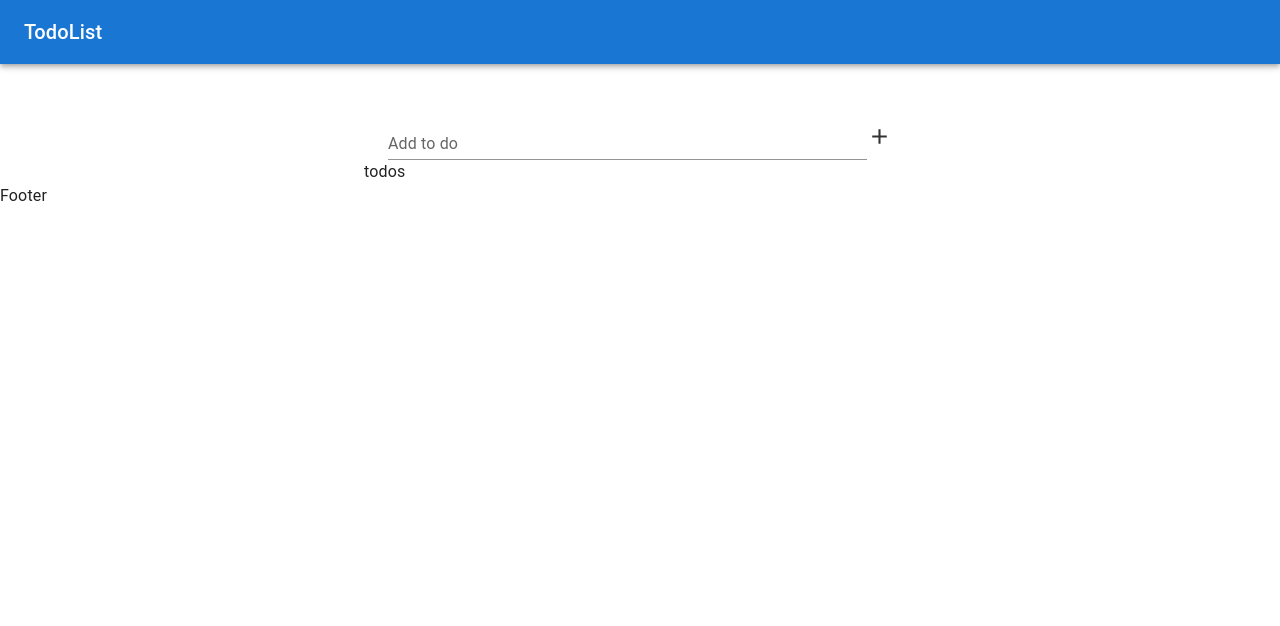
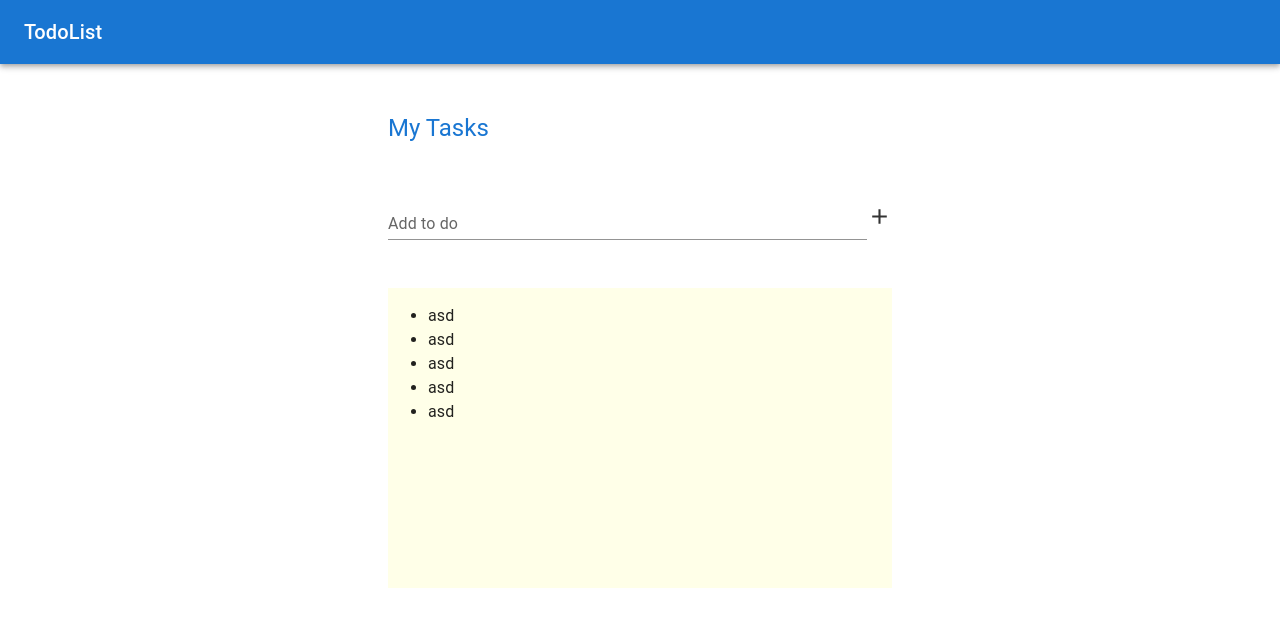
Before and after one commit to Hikari7/TS_todoList, a React (Vite) app: page / in a window 1280 px wide. Shown: the top 626 px of the page. Built offline with nearby package versions, Linux system fonts and the light colour scheme.

Commit message:
modified mui

```diff
--- a/package.json
+++ b/package.json
@@ -11,6 +11,8 @@
   "dependencies": {
     "@emotion/react": "^11.10.5",
     "@emotion/styled": "^11.10.5",
+    "@fontsource/open-sans": "^4.5.14",
+    "@fontsource/roboto": "^4.5.8",
     "@material-ui/core": "^4.12.4",
     "@mui/icons-material": "^5.11.0",
     "@mui/material": "^5.11.4",
@@ -21,6 +23,7 @@
     "@types/react": "^18.0.26",
     "@types/react-dom": "^18.0.9",
     "@vitejs/plugin-react": "^3.0.0",
+    "postcss-normalize": "^10.0.1",
     "typescript": "^4.9.3",
     "vite": "^4.0.0"
   }
--- a/src/App.css
+++ b/src/App.css
@@ -1,9 +1,16 @@
+
+body {
+  font-family: "Poppins", sans-serif;
+}
+
 /* #root {
   max-width: 1280px;
   margin: 0 auto;
   padding: 2rem;
   text-align: center;
 }
+
+
 
 .logo {
   height: 6em;
@@ -38,4 +45,4 @@
 
 .read-the-docs {
   color: #888;
-} */
+} */ ;
--- a/src/App.tsx
+++ b/src/App.tsx
@@ -1,13 +1,20 @@
 import { useState } from "react";
 import "./App.css";
 import Layout from "./Layout/Layout";
-import Form from "./components/main/form";
-import Todos from "./components/main/todos";
+import Form from "./components/main/Form";
+import Todos from "./components/main/Todos";
+import { Toolbar, Typography } from "@mui/material";
+
 
 function App() {
   return (
     <>
       <Layout>
+        <Toolbar variant="dense">
+          <Typography variant="h5" color="primary" sx={{ marginTop: 6 }}>
+            My Tasks
+          </Typography>
+        </Toolbar>
         <Form />
         <Todos />
       </Layout>
--- a/src/components/Footer/Footer.tsx
+++ b/src/components/Footer/Footer.tsx
@@ -1,9 +1,7 @@
-import React from 'react'
+import React from "react";
 
 const Footer = () => {
-  return (
-    <div>Footer</div>
-  )
-}
+  return <>{/* <div>Footer</div> */}</>;
+};
 
-export default Footer
+export default Footer;
--- a/src/components/main/Form.tsx
+++ b/src/components/main/Form.tsx
@@ -26,9 +26,8 @@ const Form = () => {
             fontSize: 25,
             color: "#333",
             display: "block",
-
-            "&:hover:": {
-              cursor: "pointer",
+            "&:hover": {
+              opacity: 0.3,
             },
           }}
         />
--- a/src/components/main/Todos.tsx
+++ b/src/components/main/Todos.tsx
@@ -1,7 +1,37 @@
+import { Box, Container, Typography } from "@mui/material";
 import React from "react";
 
 const Todos = () => {
-  return <div>todos</div>;
+  return (
+    <>
+      <Container
+        maxWidth="sm"
+        sx={{
+          display: "flex",
+          marginTop: 6,
+          alignItems: "center",
+        }}
+      >
+        <Box
+          sx={{
+            minWidth: "100%",
+            minHeight: 300,
+            backgroundColor: "#FFFFE8",
+          }}
+        >
+          <Typography>
+            <ul>
+              <li>asd</li>
+              <li>asd</li>
+              <li>asd</li>
+              <li>asd</li>
+              <li>asd</li>
+            </ul>
+          </Typography>
+        </Box>
+      </Container>
+    </>
+  );
 };
 
 export default Todos;
--- a/src/index.css
+++ b/src/index.css
@@ -1,3 +1,5 @@
+@import-normalize;
+
 /* :root {
   font-family: Inter, Avenir, Helvetica, Arial, sans-serif;
   font-size: 16px;
--- a/src/main.tsx
+++ b/src/main.tsx
@@ -3,6 +3,7 @@ import ReactDOM from "react-dom/client";
 import App from "./App";
 import "./index.css";
 import CssBaseline from "@mui/material/CssBaseline";
+// import "@fontsource/poppins";
 
 ReactDOM.createRoot(document.getElementById("root") as HTMLElement).render(
   <React.StrictMode>
```
Also changed, not shown: 1 other file (tests, documents, lock files or other folders).
